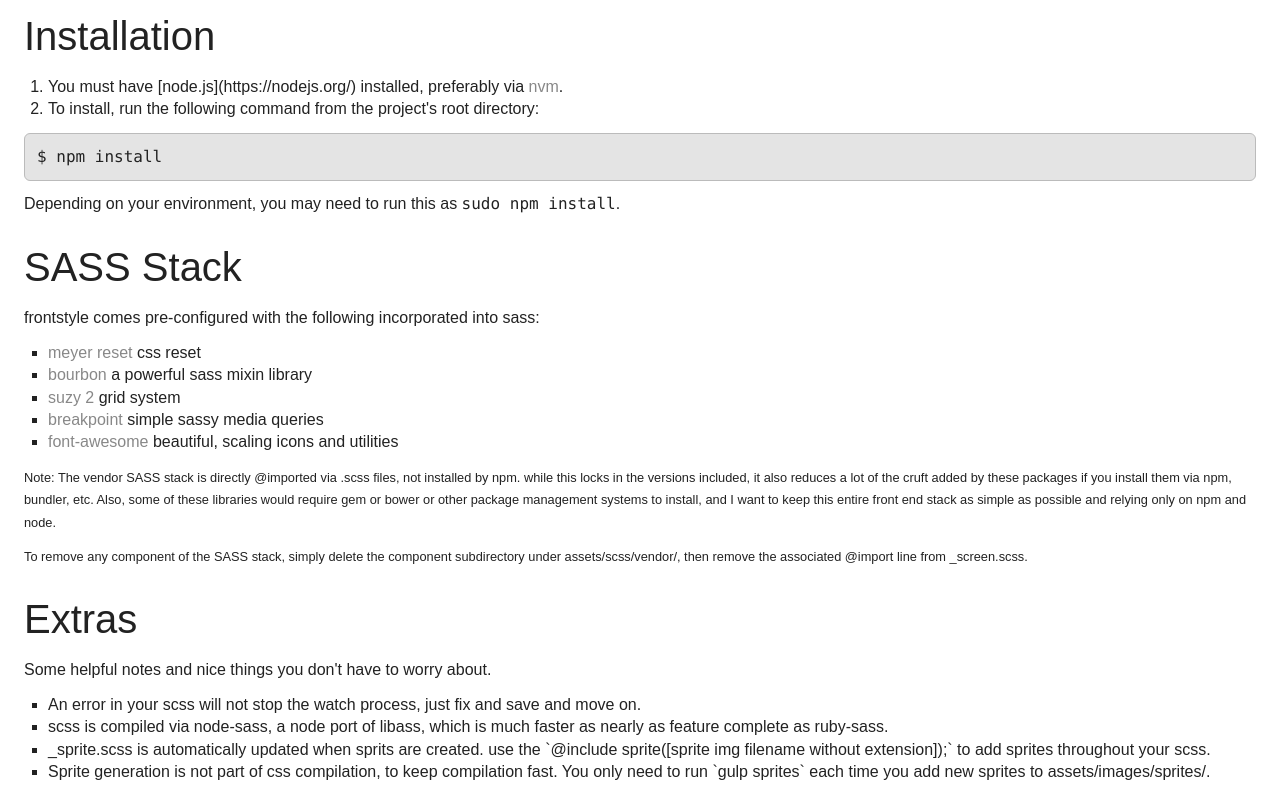
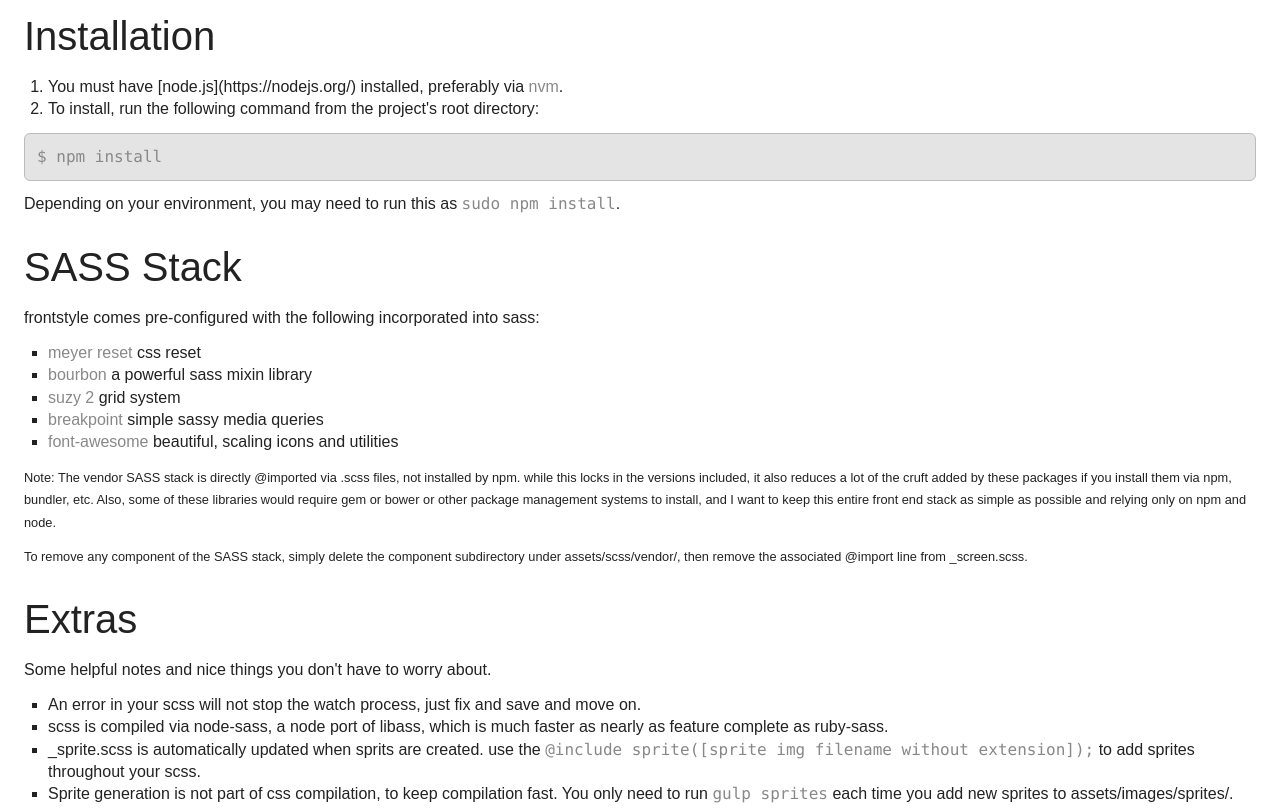
Before and after one commit to jeffeoff/frontstyle, a website: page frontstyle.html in a window 1280 px wide. Shown: the part 300-1109 px from the top of the page. Drawn offline with Linux system fonts and the light colour scheme.

Commit message:
color adjustment to code, pre elements, tweak to frontstyle.html.

```diff
--- a/assets/scss/_layout.scss
+++ b/assets/scss/_layout.scss
@@ -25,7 +25,11 @@
 h5 { font-weight: 300; }
 em, i { font-style: italic; }
 
-code, pre { font-family: $monospace }
+code,
+pre {
+	font-family: $monospace;
+	color: $gray;
+}
 
 small { font-size: $base * 0.8 }
 big { font-size: $base * 1.2 }
--- a/assets/scss/screen.scss
+++ b/assets/scss/screen.scss
@@ -45,5 +45,6 @@
 // overall body and element styling and general layout goes in here.
 @import 'layout';
 
+
 // from here import other partials in a modular fashion,
 // moving from general to more specific.
--- a/frontstyle.html
+++ b/frontstyle.html
@@ -62,8 +62,8 @@
 	<ul class="list square">
 		<li>An error in your scss will not stop the watch process, just fix and save and move on.</li>
 		<li>scss is compiled via node-sass, a node port of libass, which is much faster as nearly as feature complete as ruby-sass.</li>
-		<li>_sprite.scss is automatically updated when sprits are created. use the `@include sprite([sprite img filename without extension]);` to add sprites throughout your scss.</li>
-		<li>Sprite generation is not part of css compilation, to keep compilation fast. You only need to run `gulp sprites` each time you add new sprites to assets/images/sprites/.</li>
+		<li>_sprite.scss is automatically updated when sprits are created. use the <code>@include sprite([sprite img filename without extension]);</code> to add sprites throughout your scss.</li>
+		<li>Sprite generation is not part of css compilation, to keep compilation fast. You only need to run <code>gulp sprites</code> each time you add new sprites to assets/images/sprites/.</li>
 	</ul>
 </section>
 
```
Also changed, not shown: assets/css/screen.css, 1 other file.
